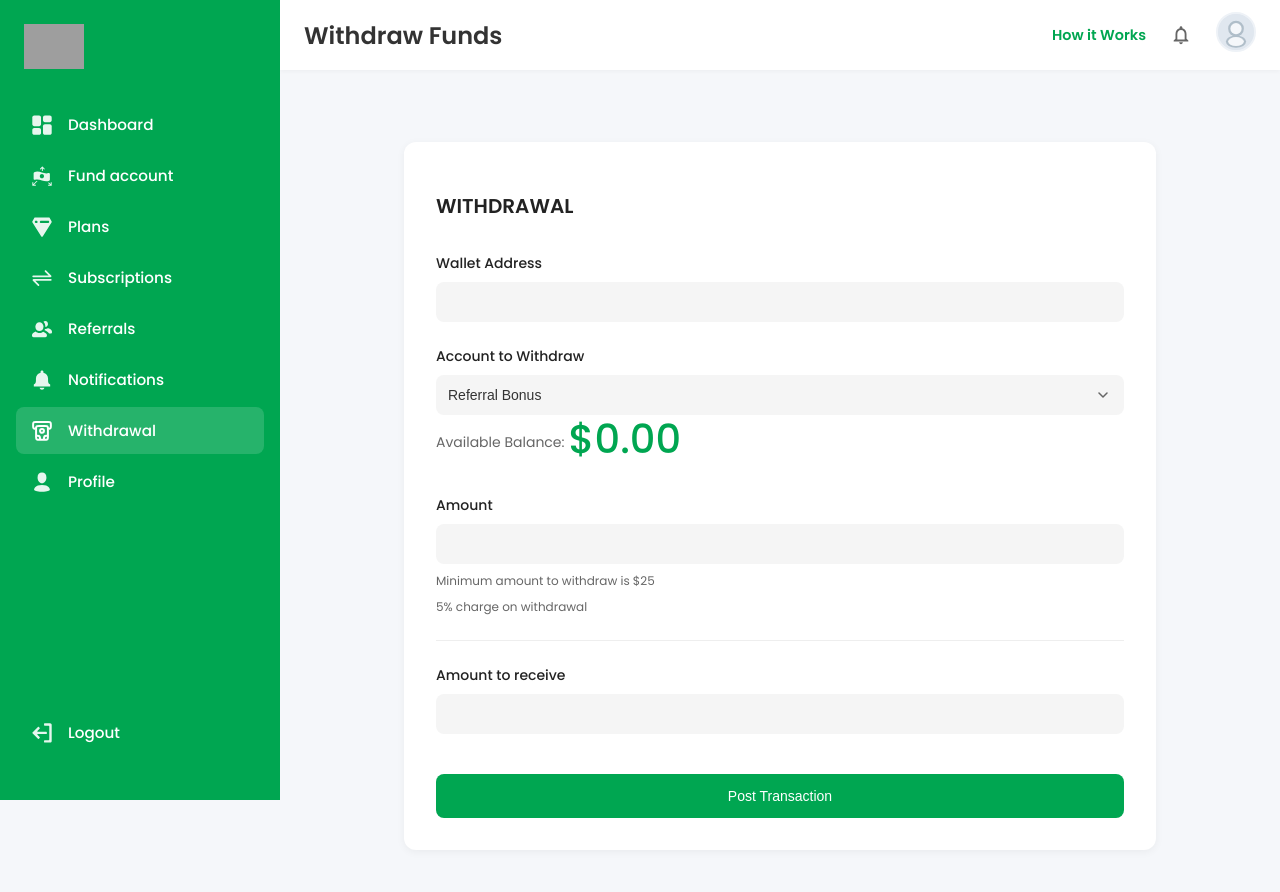
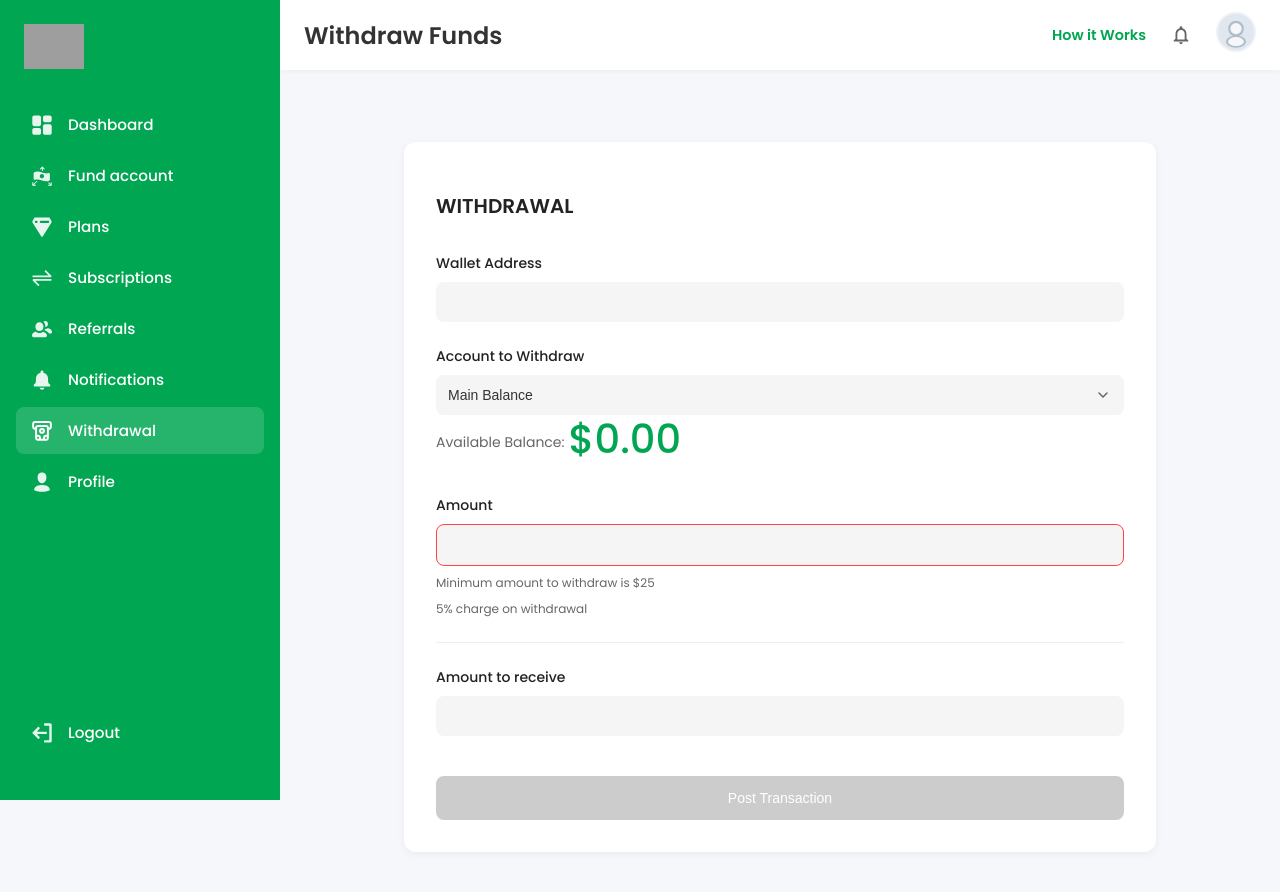
Before and after one commit to dotunv/agapeweb, a Django app: page /dashboard/withdrawal/ in a window 1280 px wide. Shown: the top 892 px of the page. Before the commit the page ends 855 px from the top, so only its background shows below. Run offline with Django 5.2, Linux system fonts and the light colour scheme; the visitor is signed in with stand-in values (Sample User, id 1); grey boxes are pictures that could not be loaded.

Commit message:
Update withdrawal form to toggle balance display based on selected account type
- Added 'Referral Bonus' option to the account selection dropdown.
- Adjusted balance display logic to show the correct balance based on the selected account type.
- Refactored JavaScript to improve clarity and maintainability of balance display functionality.

```diff
--- a/templates/dashboard/withdrawal.html
+++ b/templates/dashboard/withdrawal.html
@@ -185,14 +185,14 @@
             <div class="form-group">
                 <label class="form-label">Account to Withdraw</label>
                 <select name="account_type" class="form-select" required id="accountType">
+                    <option value="main_balance">Main Balance</option>
                     <option value="referral_bonus">Referral Bonus</option>
-                    <option value="main_balance">Main Balance</option>
                 </select>
-                <div class="balance-info" id="referralBalance">
+                <div class="balance-info" id="mainBalance">
+                    Available Balance: <span class="balance-amount">${{ wallet_balance|floatformat:2 }}</span>
+                </div>
+                <div class="balance-info" id="referralBalance" style="display: none;">
                     Available Balance: <span class="balance-amount">${{ referral_bonus|floatformat:2 }}</span>
-                </div>
-                <div class="balance-info" id="mainBalance" style="display: none;">
-                    Available Balance: <span class="balance-amount">${{ wallet_balance|floatformat:2 }}</span>
                 </div>
             </div>
 
@@ -230,6 +230,19 @@ document.addEventListener('DOMContentLoaded', function() {
     const referralBonus = {{ referral_bonus|floatformat:2 }};
     const walletBalance = {{ wallet_balance|floatformat:2 }};
 
+    // Show initial balance based on selected account type
+    function updateBalanceDisplay() {
+        const selectedValue = accountTypeSelect.value;
+        if (selectedValue === 'referral_bonus') {
+            referralBalanceDiv.style.display = 'flex';
+            mainBalanceDiv.style.display = 'none';
+        } else {
+            referralBalanceDiv.style.display = 'none';
+            mainBalanceDiv.style.display = 'flex';
+        }
+        validateAmount();
+    }
+
     function calculateAmountToReceive(amount) {
         const fee = amount * 0.05; // 5% fee
         const amountToReceive = amount - fee;
@@ -258,16 +271,10 @@ document.addEventListener('DOMContentLoaded', function() {
         return true;
     }
 
-    accountTypeSelect.addEventListener('change', function() {
-        if (this.value === 'referral_bonus') {
-            referralBalanceDiv.style.display = 'flex';
-            mainBalanceDiv.style.display = 'none';
-        } else {
-            referralBalanceDiv.style.display = 'none';
-            mainBalanceDiv.style.display = 'flex';
-        }
-        validateAmount();
-    });
+    // Initialize the display
+    updateBalanceDisplay();
+
+    accountTypeSelect.addEventListener('change', updateBalanceDisplay);
 
     amountInput.addEventListener('input', function() {
         const amount = parseFloat(this.value) || 0;
```
